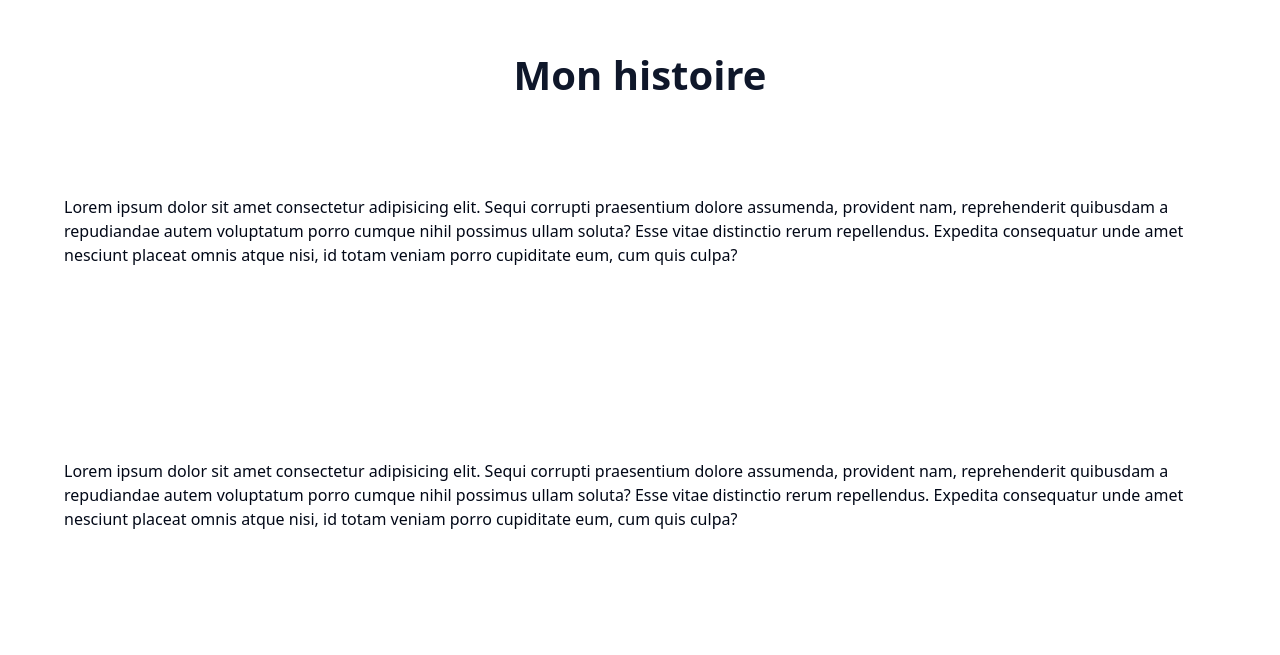
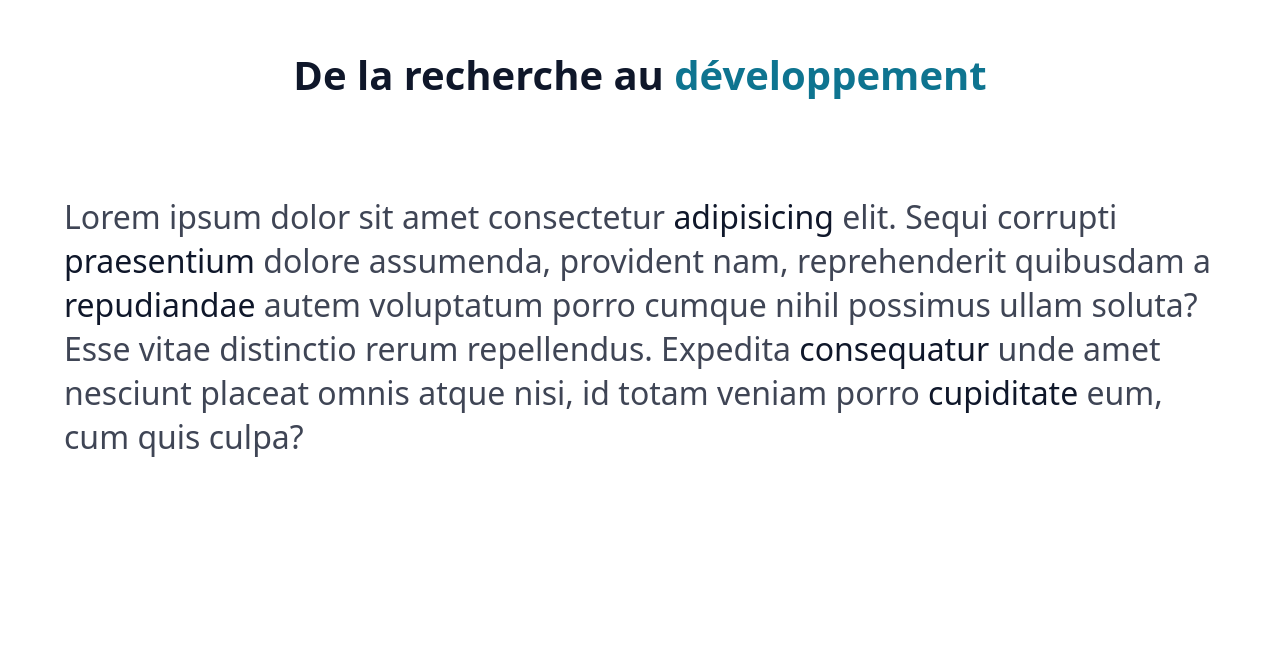
Before and after one commit to SebastienLaurentt/Portfolio-V2, a Next.js app: page / in a window 1280 px wide. Shown: the part 734-1389 px from the top of the page. Built offline with nearby package versions, Linux system fonts and the light colour scheme.

Commit message:
update sectionHeader and home second section content

```diff
--- a/app/page.tsx
+++ b/app/page.tsx
@@ -34,14 +34,14 @@ export default function Home() {
 
       {/* Presentation */}
       <Section marginBottom={true} marginTop={true}>
-        <SectionHeader title="Mon histoire" />
-        <div>
-          Lorem ipsum dolor sit amet consectetur adipisicing elit. Sequi
-          corrupti praesentium dolore assumenda, provident nam, reprehenderit
-          quibusdam a repudiandae autem voluptatum porro cumque nihil possimus
+        <SectionHeader title="De la recherche au" titleHighlight="développement"/>
+        <div className="text-md lg:text-2xl leading-8 lg:leading-[44px] text-secondary-foreground/80">
+          Lorem ipsum dolor sit amet consectetur <span className="text-secondary-foreground">adipisicing</span> elit. Sequi
+          corrupti <span className="text-secondary-foreground">praesentium</span> dolore assumenda, provident nam, reprehenderit
+          quibusdam a <span className="text-secondary-foreground">repudiandae</span> autem voluptatum porro cumque nihil possimus
           ullam soluta? Esse vitae distinctio rerum repellendus. Expedita
-          consequatur unde amet nesciunt placeat omnis atque nisi, id totam
-          veniam porro cupiditate eum, cum quis culpa?
+          <span className="text-secondary-foreground"> consequatur</span> unde amet nesciunt placeat omnis atque nisi, id totam
+          veniam porro <span className="text-secondary-foreground">cupiditate</span> eum, cum quis culpa?
         </div>
       </Section>
 
--- a/components/SectionHeader/SectionHeader.tsx
+++ b/components/SectionHeader/SectionHeader.tsx
@@ -2,19 +2,21 @@ import React from "react";
 
 interface SectionHeaderProps {
   title: string;
+  titleHighlight?: string;
   titleDescription?: string;
 }
 
 const SectionHeader: React.FC<SectionHeaderProps> = ({
   title,
+  titleHighlight,
   titleDescription,
 }) => {
   return (
     <div className="mb-12 md:mb-24 text-center">
       <h2>
-        {title}
+        {title} <span className="text-tertiary-foreground">{titleHighlight}</span>
       </h2>
-      <p >
+      <p className="sectionHeaderDescription">
         {titleDescription}
       </p>
     </div>
```
